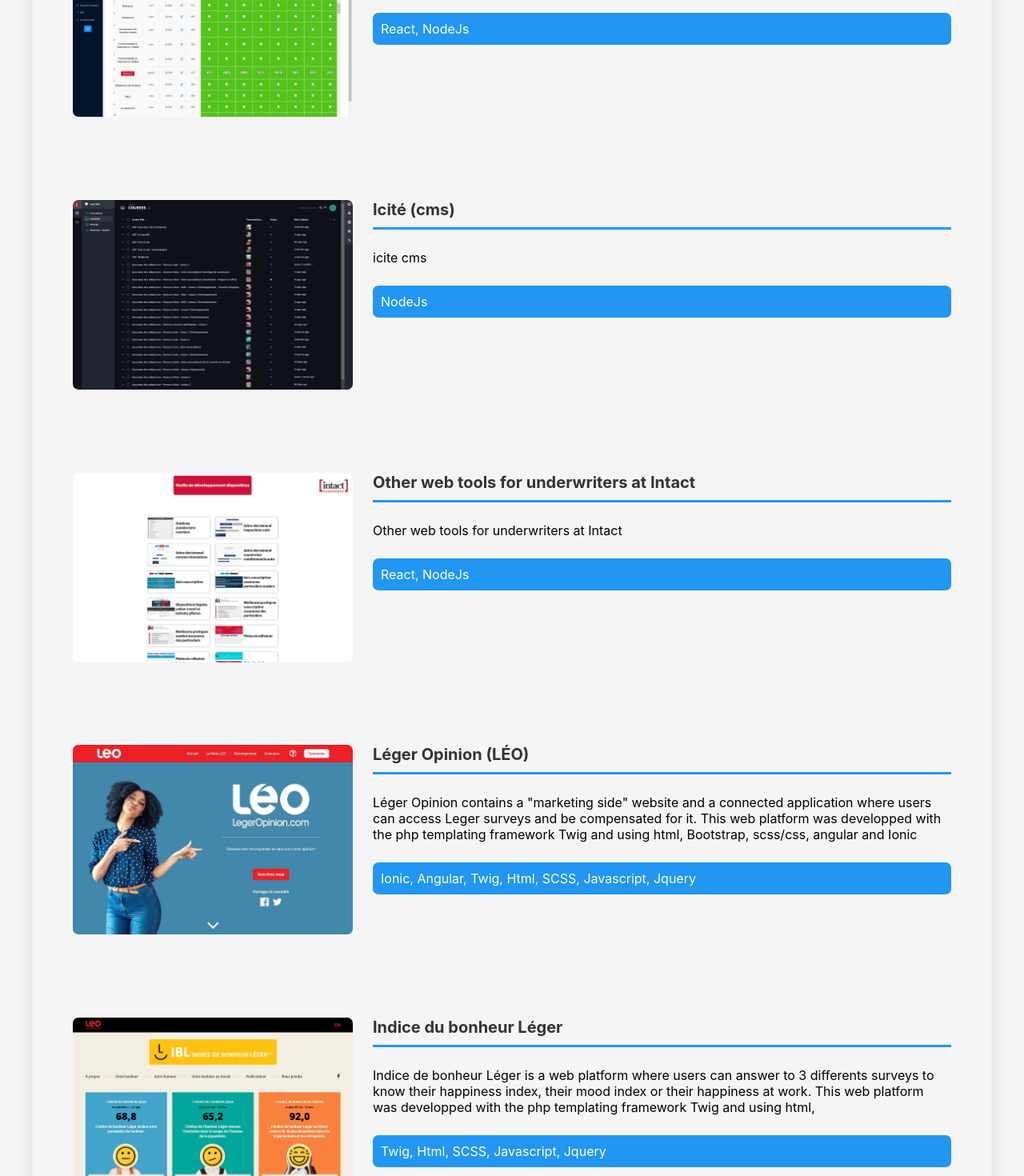
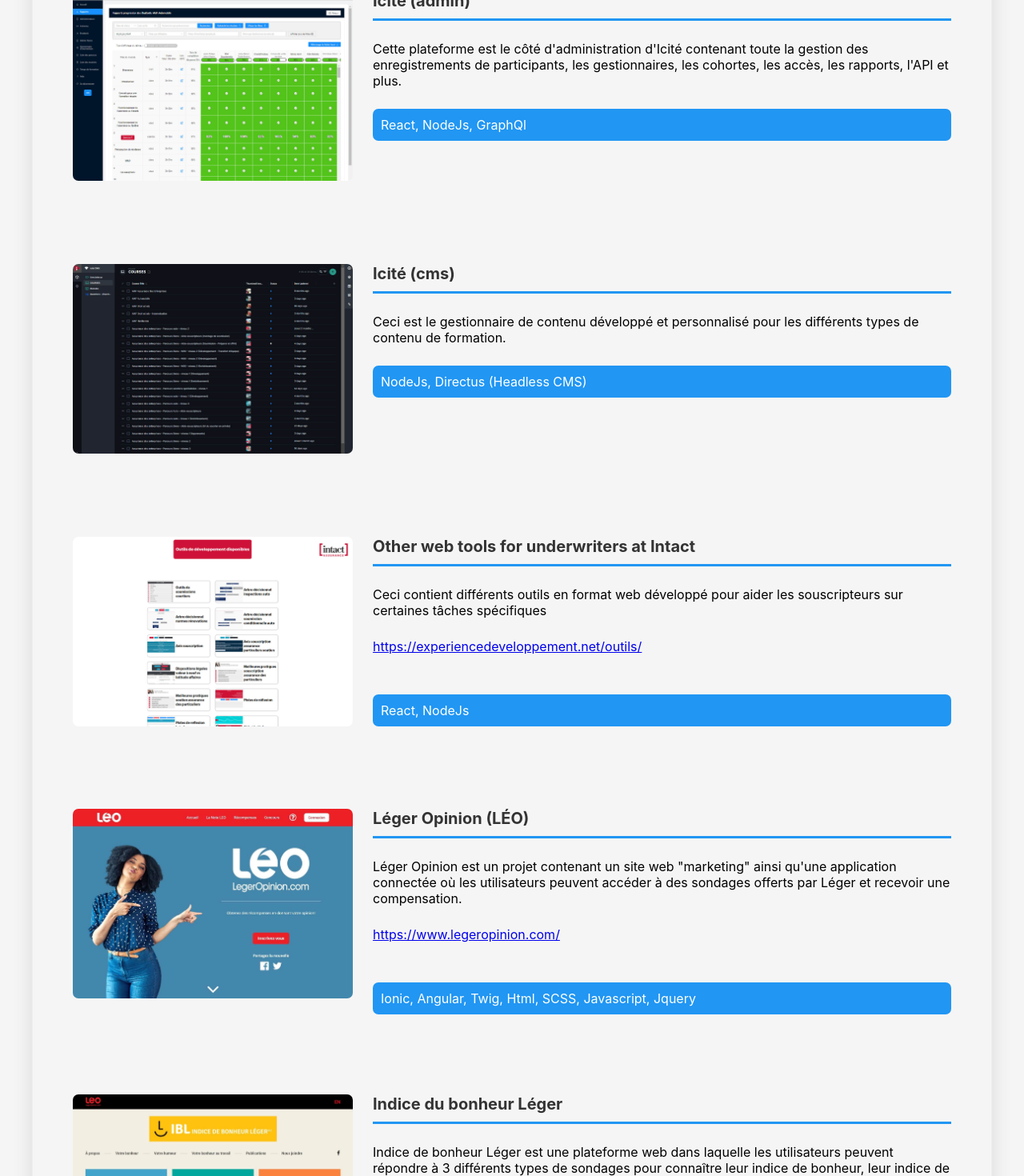
Before and after one commit to chernandezweb/portfolio-2022, a React (Create React App) app: page /portfolio-developer/portfolio in a window 1280 px wide. Shown: the part 800-2270 px from the top of the page at 80% size. Built offline with nearby package versions, Linux system fonts and the light colour scheme.

Commit message:
update translations

```diff
--- a/src/App.scss
+++ b/src/App.scss
@@ -203,7 +203,7 @@
   .portfolio-page {
     max-width: 1200px;
     box-sizing: border-box;
-    margin: 0 auto;
+    margin: 0 auto 50px auto;
     @include border-radius(10px);
     overflow: hidden;
     box-shadow: 0 15px 25px 0 rgb(218, 218, 218);
--- a/src/i18n.js
+++ b/src/i18n.js
@@ -27,7 +27,7 @@
             "home-page-full-stack-dev": "Développeur Full-Stack",
             "home-page-about-me-label-1": "À propos de",
             "home-page-about-me-label-2": "moi",
-            "home-page-about-me-text": "Hello, I'm Carlos Hernandez. I am a Full-Stack web developer from the south-shore of Montreal (Qc, Canada).",
+            "home-page-about-me-text": "Bonjour, je m'appelle Carlos Hernandez. Je suis un développer web Full-Stack provenant de la rive-sude de Montréal (Qc, Canada)",
             "home-page-download-resume": "TÉLÉCHARGER MON CV",
             "home-page-age": "Âge",
             "home-page-languages": "Languages",
--- a/src/pages/Portfolio/Portfolio.js
+++ b/src/pages/Portfolio/Portfolio.js
@@ -15,104 +15,129 @@
         {
             title: "Icité (lms)",
             image: require('../../media/lms-icite.jpg'),
-            desc: "icite lms \n\nDemo Account (Connexion externe)-----\nemail: test@icite.ca\npassword: demo123",
+            desc_fr: "Icité est une plateforme de formation en ligne utilisée par le réseau de courtage d'Intact Assurance ainsi que les employé et souscripteur. Étant le seul développeur lors du lancement de cette idée au sein de l'équipe Formation et Développement j'ai dévoloppé cette plateforme 'from scratch' pour survenir aux différents besoin de formation dont les autres plateforme internes ne répondaient pas.  \n\nDemo Account (Connexion externe)-----\nemail: test@icite.ca\npassword: demo123",
+            desc_en: "Icité is an online training platform used by the Intact Insurance brokerage network as well as employees and underwriters. Being the only developer when launching this idea within the Training and Development team, I developed this platform 'from scratch' to meet the different training needs that other internal platforms did not meet. \n\nDemo Account (External Connection)-----\nemail: test@icite.ca\npassword: demo123",
             url: "https://icite.ca/",
-            tech: "React, NodeJs"
+            tech: "React, NodeJs, GraphQl"
         },
         {
             title: "Icité (admin)",
             image: require('../../media/admin-icite.jpg'),
-            desc: "icite admin",
-            tech: "React, NodeJs"
+            desc_fr: "Cette plateforme est le côté d'administration d'Icité contenant toute la gestion des enregistrements de participants, les gestionnaires, les cohortes, les accès, les rapports, l'API et plus.",
+            desc_en: "This platform is the administration side of Icité containing all the management of participant registrations, managers, cohorts, access, reports, API and more.",
+            tech: "React, NodeJs, GraphQl"
         },
         {
             title: "Icité (cms)",
             image: require('../../media/cms-icite.jpg'),
-            desc: "icite cms",
-            tech: "NodeJs"
+            desc_fr: "Ceci est le gestionnaire de contenu développé et personnalisé pour les différents types de contenu de formation.",
+            desc_en: "This is the content manager developed and customized for different types of training content.",
+            tech: "NodeJs, Directus (Headless CMS)"
         },
         {
             title: "Other web tools for underwriters at Intact",
             image: require('../../media/outils-web-intact.jpg'),
-            desc: "Other web tools for underwriters at Intact",
+            desc_fr: "Ceci contient différents outils en format web développé pour aider les souscripteurs sur certaines tâches spécifiques",
+            desc_en: "This contains various tools in web format developed to help underwriters with specific tasks",
+            url: "https://experiencedeveloppement.net/outils/",
             tech: "React, NodeJs"
         },
         {
             title: "Léger Opinion (LÉO)",
             image: require('../../media/legeropinion.jpg'),
-            desc: "Léger Opinion contains a \"marketing side\" website and a connected application where users can access Leger surveys and be compensated for it. This web platform was developped with the php templating framework Twig and using html, Bootstrap, scss/css, angular and Ionic",
+            desc_fr: "Léger Opinion est un projet contenant un site web \"marketing\" ainsi qu'une application connectée où les utilisateurs peuvent accéder à des sondages offerts par Léger et recevoir une compensation.",
+            desc_en: "Léger Opinion contains a \"marketing side\" website and a connected application where users can access Leger surveys and be compensated for it",
+            url: "https://www.legeropinion.com/",
             tech: "Ionic, Angular, Twig, Html, SCSS, Javascript, Jquery"
         },
         {
             title: "Indice du bonheur Léger",
             image: require('../../media/ibl.jpg'),
-            desc: "Indice de bonheur Léger is a web platform where users can answer to 3 differents surveys to know their happiness index, their mood index or their happiness at work. This web platform was developped with the php templating framework Twig and using html,",
+            desc_fr: "Indice de bonheur Léger est une plateforme web dans laquelle les utilisateurs peuvent répondre à 3 différents types de sondages pour connaître leur indice de bonheur, leur indice de l'humeur ou leur indice de bonheur au travail.",
+            desc_en: "Indice de bonheur Léger is a web platform where users can answer to 3 differents surveys to know their happiness index, their mood index or their happiness at work.",
+            url: "https://indicedebonheur.com/",
             tech: "Twig, Html, SCSS, Javascript, Jquery"
         },
         {
             title: "Interactive game Zone des lions (Zoo Granby)",
             image: require('../../media/zoo-granby-lions.jpg'),
-            desc: "This project is an interactive game made using Unity and displayed in the Lions zone at the Zoo Granby",
+            desc_fr: "Ce projet consistait à développer une plateforme intéractive avec Unity pour afficher du contenu à propos de la zone des lions au Zoo Granby.",
+            desc_en: "This project is an interactive game made using Unity and displayed in the Lions zone at the Zoo Granby",
             tech: "Unity"
         },
         {
             title: "Une Autre Histoire (personnages)",
             image: require('../../media/une-autre-histoire.jpg'),
-            desc: "Une autre histoire (personnages) is a web platform developped to show all characters of the TV Show (Une autre histoire) in a creative way. Each character float in the page in a way they all fit randomlly well in it and they all follow the movement of",
+            desc_fr: "Une autre histoire (personnage) est une plateforme web développée pour montrer les personnages de la série télé diffusée sur Radio Canada (Une autre histoire) d'une manière créative.",
+            desc_en: "Une autre histoire (personnages) is a web platform developped to show all characters of the TV Show (Une autre histoire) in a creative way.",
+            url: "https://ici.radio-canada.ca/uneautrehistoirepersonnages/",
             tech: "Twig, Html, SCSS, Javascript, Jquery"
         },
         {
             title: "Ici Explora",
             image: require('../../media/explora.jpg'),
-            desc: "The (Ici Explora) project consisted to develop the redesign of the old website of the TV channel Ici Explora from Radio Canada. This web platform was developped with the php templating framework Twig and using html, Bootstrap, scss/css and javascript/jq",
+            desc_fr: "Le projet (Ici Explora) consistait au développement du redesign de l'ancienne version du site web de la chaîne de télé Ici Explora de Radio Canada.",
+            desc_en: "The (Ici Explora) project consisted to develop the redesign of the old website of the TV channel Ici Explora from Radio Canada.",
+            url: "https://ici.exploratv.ca/",
             tech: "Twig, Html, SCSS, Javascript, Jquery"
         },
         {
             title: "Ici Artv",
             image: require('../../media/artv.jpg'),
-            desc: "The (Ici Artv) project was mostly a project in coordination with the Ici Explora project where it consisted to develop the redesign of the old website of the TV channel Ici Artv from Radio Canada. This web platform was developped with the php templating",
+            desc_fr: "Le projet (Ici Artv) était pratiquement en coordination avec le projet Ici Explora dans lequel nous devions développer le redesign de l'ancienne version du site web de la chaîne de télé Ici Artv de Radio Canada.",
+            desc_en: "The (Ici Artv) project was mostly a project in coordination with the Ici Explora project where it consisted to develop the redesign of the old website of the TV channel Ici Artv from Radio Canada.",
+            url: "https://ici.artv.ca/",
             tech: "Twig, Html, SCSS, Javascript, Jquery"
         },
         {
             title: "Clash (Vrak TV)",
             image: require('../../media/clash.jpg'),
-            desc: "The (Clash) project was to develop the front end side for the new TV show at Vrak TV called Clash. It presented different informations about the show, including videos, characters and episodes. This web platform was developped with the php templating f",
+            desc_fr: "Le projet (Clash) était de développer le côté front-end du site web pour une nouvelle série télé de Vrak TV nommée Clash. Le site web présente différentes informations à propos de la série incluant des vidéos, les personnages ainsi que des épisodes.",
+            desc_en: "The (Clash) project was to develop the front end side for the new TV show at Vrak TV called Clash. It presented different informations about the show, including videos, characters and episodes.",
             tech: "Twig, Html, SCSS, Javascript, Jquery"
         },
         {
             title: "On joue au docteur",
             image: require('../../media/on-joue-au-docteur.jpg'),
-            desc: "The (On joue au docteur) project was to develop the front end side for the new TV show at CanalVie called On joue au docteur.",
+            desc_fr: "Le projet (On joue au docteur) consistait à développer le côté front-end du site web pour la nouvelle série télé de Canalvie nommée On joue au docteur.",
+            desc_en: "The (On joue au docteur) project was to develop the front end side for the new TV show at CanalVie called On joue au docteur.",
             tech: "Twig, Html, SCSS, Javascript, Jquery"
         },
         {
             title: "Max et Livia",
             image: require('../../media/max-et-livia.jpg'),
-            desc: "The (On joue au docteur) project was to develop the front end side for the new TV show at CanalVie called On joue au docteur.",
+            desc_fr: "Le projet (Max et Livia) était de développer le côté front-end du site web pour la série télé Max et Livia.",
+            desc_en: "The project (Max et Livia) was to develop the front-end side of the website for the TV series Max et Livia.",
             tech: "Twig, Html, SCSS, Javascript, Jquery"
         },
         {
             title: "Fous des bateaux",
             image: require('../../media/fous-des-bateaux.jpg'),
-            desc: "The (On joue au docteur) project was to develop the front end side for the new TV show at CanalVie called On joue au docteur.",
+            desc_fr: "Le projet (Fous des bateaux) était de développer le côté front-end du site web pour la série télé Fous des bateaux.",
+            desc_en: "The project (Fous des bateaux) was to develop the front-end side of the website for the TV series Fous des bateaux.",
             tech: "Twig, Html, SCSS, Javascript, Jquery"
         },
         {
             title: "My Crypto Base",
             image: require('../../media/my-crypto-base.jpg'),
-            desc: "My crypto base is a small side project in connection with my interest cryptocurrencies. In this platform you can see some informations about the top listed cryptocurrencies at the moment such as the price, the volatility, the market cap, etc. This projec",
+            desc_fr: "My crypto base est un petit projet personnel en lien avec mon intérêt avec les cryptodevises. Dans cette plateforme vous pouvez voir quelques informations à propos des devises listés dans le top 100 en ce moment, tel que le prix, la volatilité, la valeur du marché et plus.",
+            desc_en: "My crypto base is a small side project in connection with my interest cryptocurrencies. In this platform you can see some informations about the top listed cryptocurrencies at the moment such as the price, the volatility, the market cap, etc.",
             tech: "React, Html, SCSS, Javascript, Rxjs, ES6"
         },
         {
             title: "La Patisserie",
             image: require('../../media/la-patisserie.jpg'),
-            desc: "La Patisserie was a small website made for Orly Cuisine to present a brand of their porducts for their B2B clients.",
+            desc_fr: "La Patisserie est un petit site web développé pour Orly Cuisine dans le but de présenter une marque de leurs produit pour leur clients B2B. ",
+            desc_en: "La Patisserie was a small website made for Orly Cuisine to present a brand of their porducts for their B2B clients.",
+            url: "http://la-patisserie.ca/",
             tech: "React, Html, SCSS, Javascript, Rxjs, ES6"
         },
         {
             title: "Le Cuistot",
             image: require('../../media/le-cuistot.jpg'),
-            desc: "Le Cuitot was a small website made for Orly Cuisine to present a brand of their porducts for their B2B clients.",
+            desc_fr: "Le Cuistot est un petit site web développé pour Orly Cuisine dans le but de présenter une marque de leurs produit pour leur clients B2B.",
+            desc_en: "Le Cuitot was a small website made for Orly Cuisine to present a brand of their porducts for their B2B clients.",
+            url: "http://cuistot.ca/",
             tech: "React, Html, SCSS, Javascript, Rxjs, ES6"
         },
     ]
@@ -151,7 +176,7 @@
 
                                     <div className="project-description-cnt">
                                         <div className="project-title">{project.title}</div>
-                                        <div className="project-desc">{project.desc}</div>
+                                        <div className="project-desc">{state.lang === 'fr' ? project.desc_fr : project.desc_en}</div>
                                         {
                                             project.url ?
                                                 (
```
